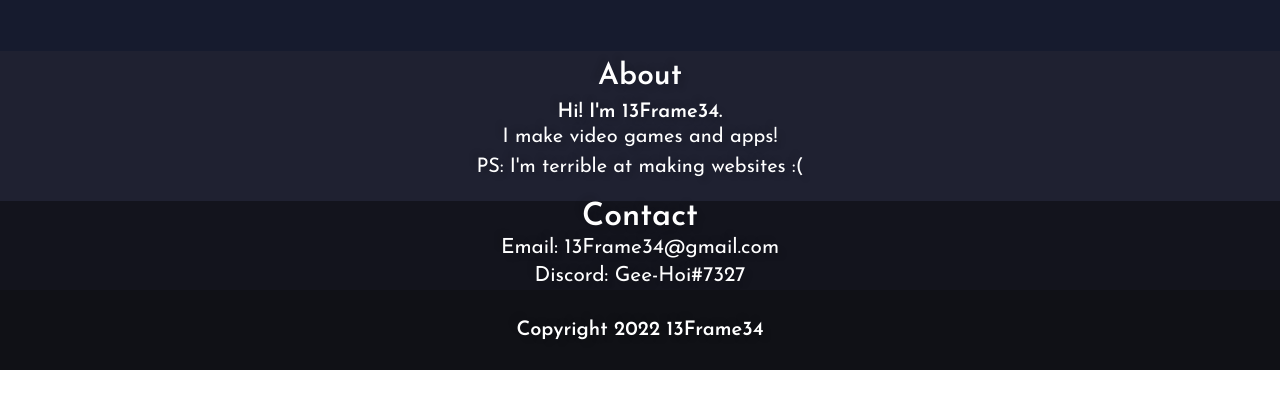
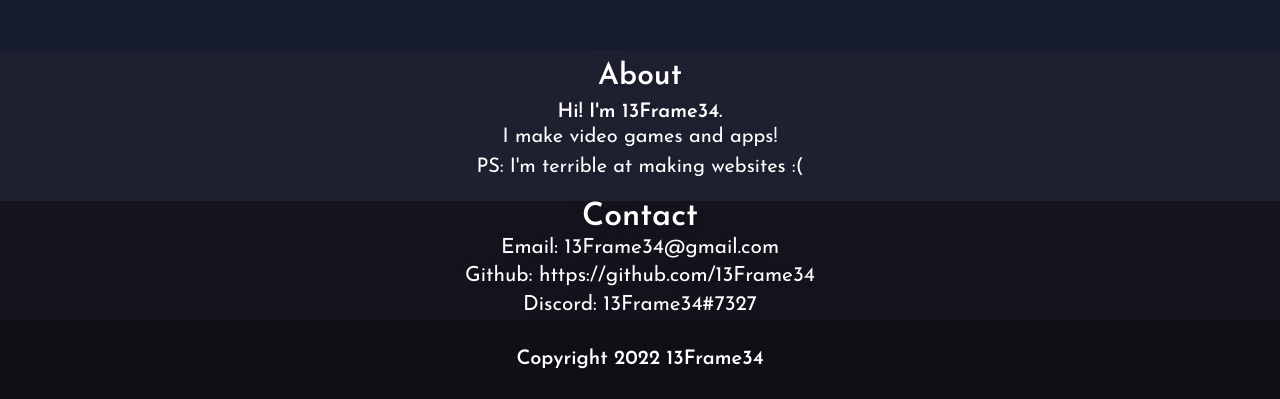
Before and after one commit to 13Frame34/13Frame34.github.io, a plain HTML site: page index.html in a window 1280 px wide. Shown: the part 2429-2828 px from the top of the page. Before the commit the page ends 2799 px from the top, so only its background shows below. Drawn offline with Linux system fonts and the light colour scheme.

Commit message:
Update index.html

```diff
--- a/index.html
+++ b/index.html
@@ -61,7 +61,8 @@
     <section class="contact">
       <h1 id="contact">Contact</h1>
       <p>Email: 13Frame34@gmail.com</p>
-      <p>Discord: Gee-Hoi#7327</p>
+      <p>Github: https://github.com/13Frame34</p>
+      <p>Discord: 13Frame34#7327</p>
     </section>
     <section class="cpyr">
       <h1>Copyright 2022 13Frame34</h1>
```
